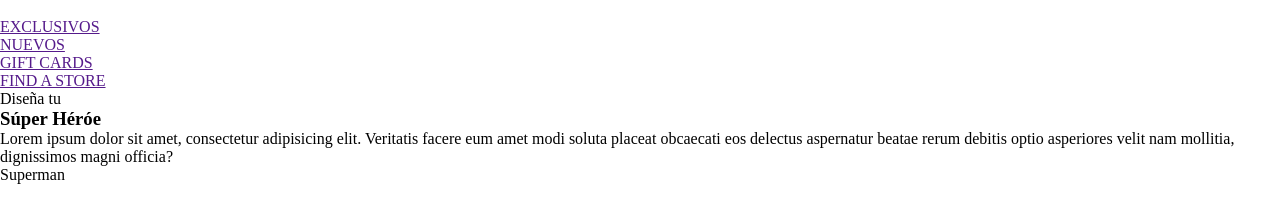
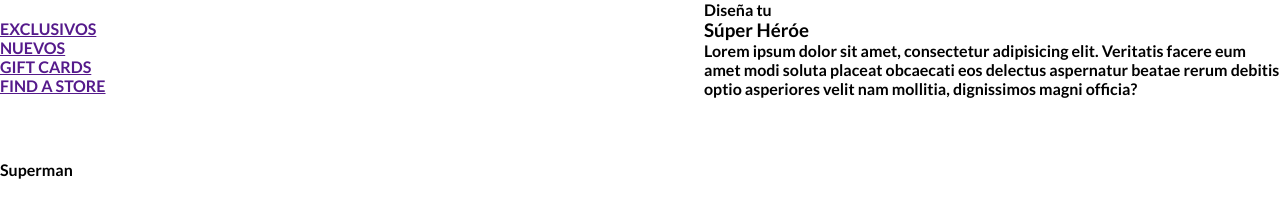
Before and after one commit to Marcos0204/animation-page, a plain HTML site: page index.html in a window 1280 px wide. Drawn offline with Linux system fonts and the light colour scheme.

Commit message:
grid-templay

```diff
--- a/style.css
+++ b/style.css
@@ -1,3 +1,4 @@
+@import url('https://fonts.googleapis.com/css2?family=Lato:ital,wght@0,700;0,900;1,300&display=swap');
 /* animation */
 @keyframes loader {
     0%{
@@ -13,7 +14,29 @@
         visibility: hidden;
     }
 }
+
+
+@keyframes scaling {
+    0%, 100% {
+        transform: scale(0.2);
+    }
+    40% {
+        transform: scale(1);
+    }
+    50% {
+        transform: scale(1.2);
+    }
+
+}
+
+
 /* styles */
+
+:root {
+    --yellow : #ffd602;
+    --red : #d5040a;
+    --blue : #036cb6;
+}
 * {
     margin: 0;
     padding: 0;
@@ -24,15 +47,25 @@ body {
     height: 100vh;
     width: 100vw;
     overflow: hidden;
+    font-family: 'Lato', sans-serif;
 }
 .page {
     position: relative;
     height: 100vh;
+    width: 100%;
 }
 
 .container {
     position: absolute;
     z-index: 1;
+    display: grid;
+    grid-auto-columns: 55% 45%;
+    grid-template-rows: 20% 50% 30%;
+    grid-template-areas:"nav     aside"
+                        "section aside"
+                        "footer  aside";
+    height: 100%;
+    width: 100%;
 }
 
 /* LOADING */
@@ -65,15 +98,5 @@ body {
 }.loader div:nth-child(1) {
     animation-delay: 0.6s;
 }
-@keyframes scaling {
-    0%, 100% {
-        transform: scale(0.2);
-    }
-    40% {
-        transform: scale(1);
-    }
-    50% {
-        transform: scale(1.2);
-    }
 
-}
+/* loader end */
```
